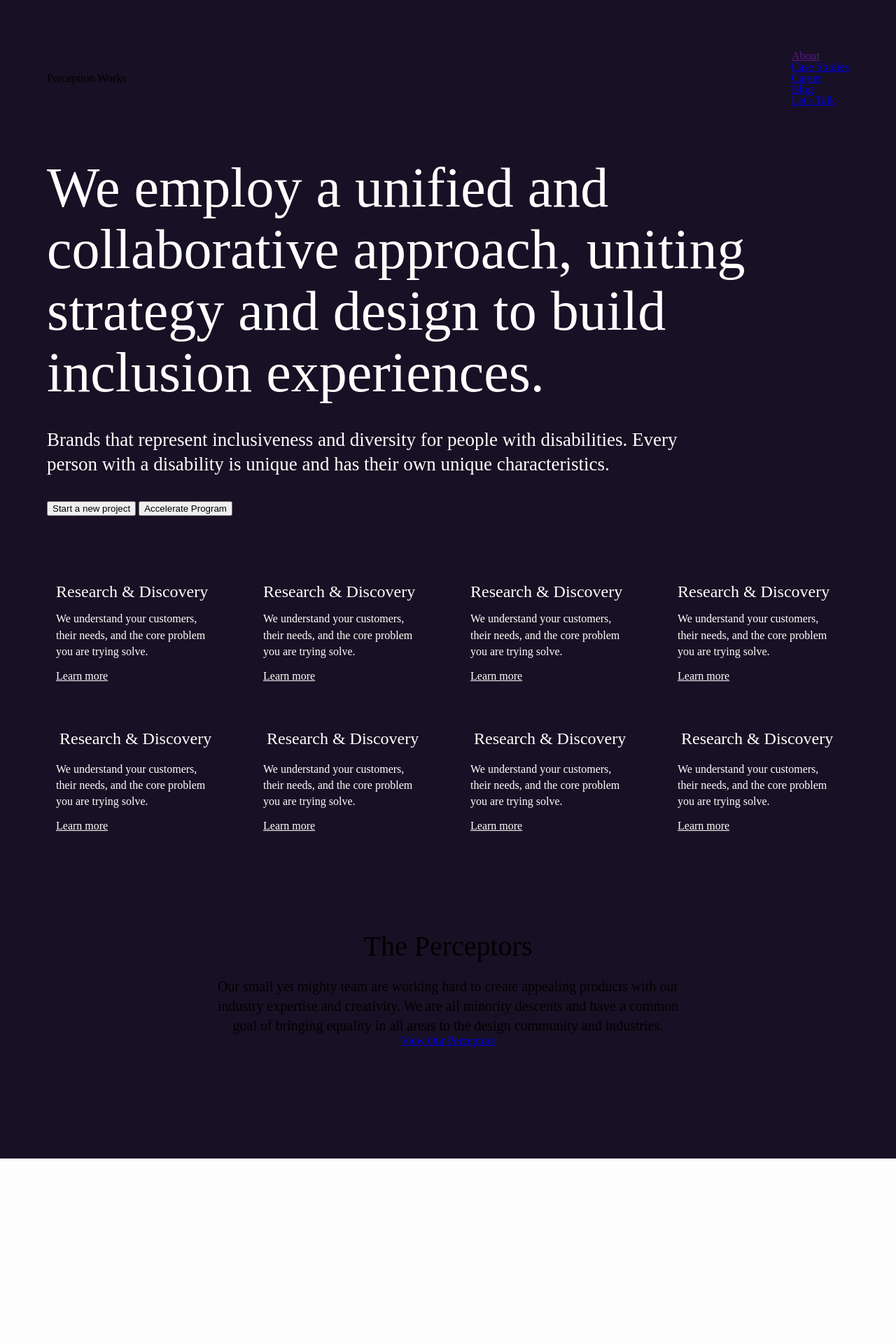
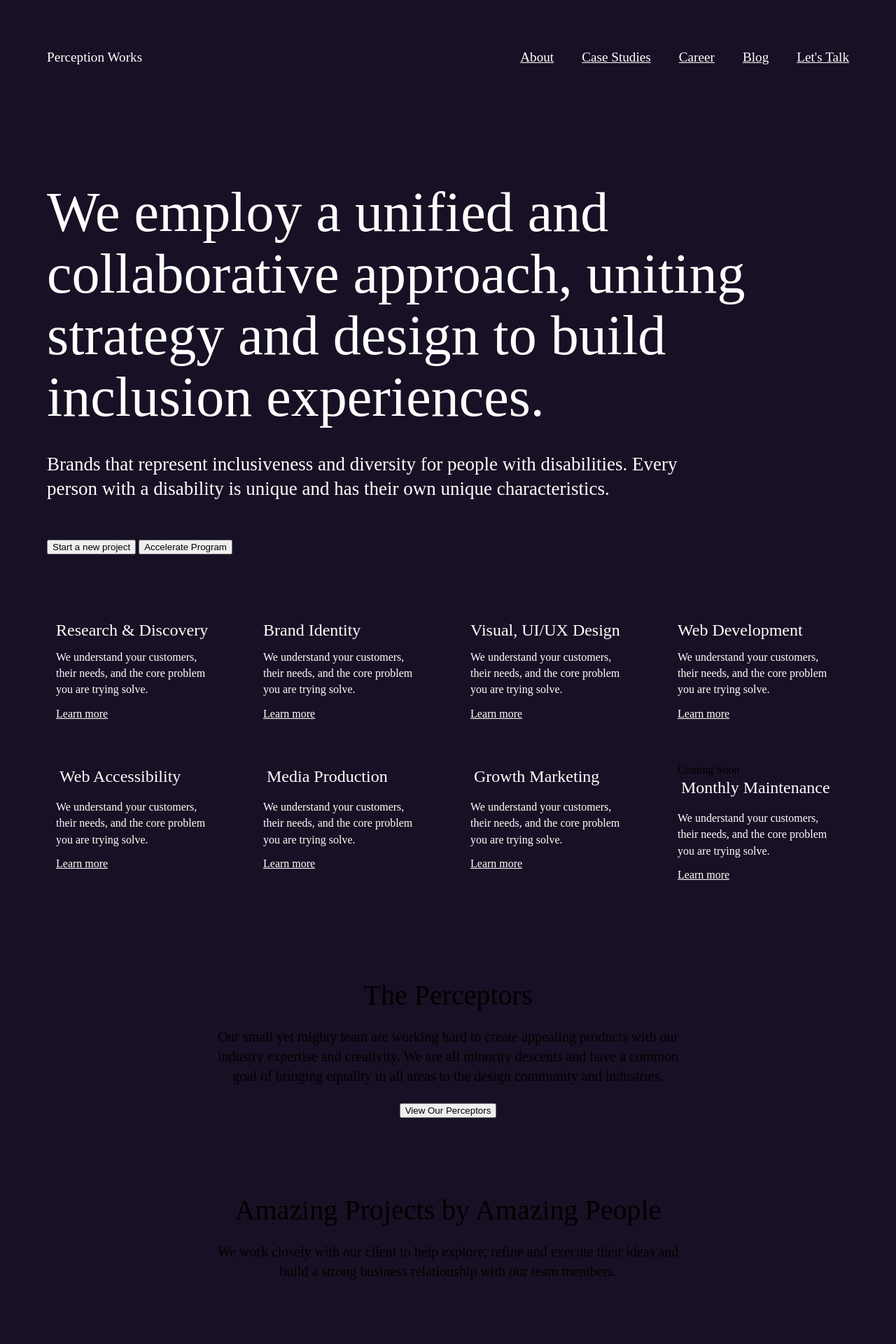
Before and after one commit to jeauxcoding/pw, a Jekyll site: the page built from index.md, in a window 1280 px wide. Shown: the top 1920 px of the page at 70% size. Built offline with Jekyll 4.4.1, drawn with Linux system fonts in a browser that asks for light colours; before the commit the page ends 1655 px from its top, so only the background shows below that; some of the changed text lies outside the part shown.

Commit message:
update version 03

```diff
--- a/_includes/homepage.html
+++ b/_includes/homepage.html
@@ -18,3 +18,9 @@
 </div>
 
 {% include info-home.html %}
+
+
+{% include showcase.html %}
+
+
+{% include info_home_three.html %}
--- a/_includes/info-home.html
+++ b/_includes/info-home.html
@@ -1,5 +1,5 @@
 <div class="the__Perceptors">
   <h1>The Perceptors</h1>
   <p>Our small yet mighty team are working hard to create appealing products with our industry expertise and creativity.  We are all minority descents and have a common goal of bringing equality in all areas to the design community and industries.</p>
-  <a href="#" role="button">View Our Perceptors</a>
+  <button type="button" name="button">View Our Perceptors</button>
 </div>
--- /dev/null
+++ b/_includes/info_home_three.html
@@ -0,0 +1,5 @@
+<div class="the__Perceptors">
+  <h1>Perception Works Labs</h1>
+  <p>Perception Works Labs will be an innovative space for testing new products to make the digital world more accessible and inclusion for people with disabilities and the community.</p>
+  <button type="button" name="button">want to learn more</button>
+</div>
--- a/_includes/services.html
+++ b/_includes/services.html
@@ -7,17 +7,17 @@
             <a href="#" role="link">Learn more</a>
           </li>
           <li>
-            <h2>Research & Discovery</h2>
+            <h2>Brand Identity</h2>
             <p>We understand your customers, their needs, and the core problem you are trying solve.</p>
             <a href="#" role="link">Learn more</a>
           </li>
           <li>
-            <h2>Research & Discovery</h2>
+            <h2>Visual, UI/UX Design</h2>
             <p>We understand your customers, their needs, and the core problem you are trying solve.</p>
             <a href="#" role="link">Learn more</a>
           </li>
           <li>
-            <h2>Research & Discovery</h2>
+            <h2>Web Development</h2>
             <p>We understand your customers, their needs, and the core problem you are trying solve.</p>
             <a href="#" role="link">Learn more</a>
           </li>
@@ -25,23 +25,24 @@
 
       <div class="bottom__row">
           <li>
-            <h2>Research & Discovery</h2>
+            <h2>Web Accessibility</h2>
             <p>We understand your customers, their needs, and the core problem you are trying solve.</p>
             <a href="#" role="link">Learn more</a>
           </li>
 
           <li>
-            <h2>Research & Discovery</h2>
+            <h2>Media Production</h2>
             <p>We understand your customers, their needs, and the core problem you are trying solve.</p>
             <a href="#" role="link">Learn more</a>
           </li>
           <li>
-            <h2>Research & Discovery</h2>
+            <h2>Growth Marketing</h2>
             <p>We understand your customers, their needs, and the core problem you are trying solve.</p>
             <a href="#" role="link">Learn more</a>
           </li>
           <li>
-            <h2>Research & Discovery</h2>
+            <small>Coming Soon</small>
+            <h2>Monthly Maintenance</h2>
             <p>We understand your customers, their needs, and the core problem you are trying solve.</p>
             <a href="#" role="link">Learn more</a>
           </li>
--- /dev/null
+++ b/_includes/showcase.html
@@ -0,0 +1,64 @@
+<div class="the__Perceptors">
+  <h1>Amazing Projects by Amazing People</h1>
+  <p>We work closely with our client to help explore, refine and execute their ideas and build a strong business relationship with our team members.</p>
+</div>
+
+
+<div class="container">
+  <div class="center">
+    <div class="case__showcase">
+        <div class="Case__Studies">
+            <div class="case__info">
+                <div class="wrapper">
+                    <h2>Elevated eCommerce shopping experience</h2>
+                    <ul>
+                      <li>Branding Identity</li>
+                      <li>Photography</li>
+                      <li>UI/UX Design</li>
+                      <li>SMS Marketing & Social Media</li>
+                      <li>Web Development</li>
+                    </ul>
+                    <button type="button" name="button">Coming Soon</button>
+                </div>
+            </div>
+        </div>
+
+        <div0 class="Team__Portfolio">
+            <div class="card sbr_01_display_logo">
+                <img draggable="false" src="/assets/img/display-SBR-logo.png" alt="brandbook-photo-display">
+            </div>
+
+            <div class="card sbr_01_display_eyewear">
+                <img draggable="false" src="/assets/img/eye-one.png" alt="eyewear-photo-display-one">
+                <img draggable="false" src="/assets/img/eye-two.png" alt="eyewear-photo-display-two">
+                <p>Shadebyranda - Where holistic and health eyewear meets eCommerce eyewear.</p>
+            </div>
+        </div>
+    </div>
+</div>
+
+<div class="testimony SBR_testimony">
+  <div class=" container">
+    <div class="center TextSBR">
+      <div class="test__article">
+        <div class="card">
+             <h2>Exceeded my expectations</h2>
+             <img draggable="false" src="/assets/img/play_button.svg" alt="play_button_">
+        </div>
+
+        <article class="testimony__article">
+          “I can honestly say that if you are looking for a way to build your database for Demand Gen / Biz Dev efforts, you won’t be disappointed. $0-5 million in 3 months is not only possible, I can now say that $5 -20M is staring us in the.”
+        </article>
+
+        <div class="card">
+             <h2>Miranda Hunter | Chief Executive Officer @</h2>
+             <img draggable="false" src="/assets/img/SBR_Logo_Type.svg" alt="SBR_Logo_Type">
+        </div>
+      </div>
+
+      <div class="test__article">
+          <img class="imgMiranda" draggable="false" src="/assets/img/miranda.png" alt="SBR_Logo_Type">
+      </div>
+    </div>
+  </div>
+</div>
--- a/assets/css/main.css
+++ b/assets/css/main.css
@@ -11,6 +11,18 @@
 .wrapper {
   padding-left: 19px;
   padding-right: 19px;
+}
+
+.center {
+  margin: 0 auto;
+  width: 100%;
+  max-width: min-content;
+
+}
+
+.logo {
+  font-size: 1.2em;
+  color: white;
 }
 
 .nav {
@@ -27,7 +39,7 @@
 }
 
 .hero_info {
-  margin-top: 3em;
+  margin: 9em 0 19px;
 }
 
 .hero_info h1 {
@@ -123,15 +135,108 @@
 
 .the__Perceptors h1 {
   font-size: 40px;
-  margin-bottom: 23px;
 }
 
 .the__Perceptors p {
+  margin: 25px 0;
   font-size: 20px;
   line-height: 1.4;
 }
 
+.nav__list {
+  display: flex;
+  gap: 40px;
+}
 
+.nav__item a {
+  font-size: 1.2em;
+  color: white;
+}
+
+.Case__Studies {
+  border: 1px solid #1B1B1B;
+  border-radius: 25px;
+  width: 100%;
+  max-width: fit-content;
+  max-height: 380px;
+  padding: 1em 0em;
+}
+
+.case__info {
+  padding: 2em 1.1em;
+}
+
+.case__info h2 {
+  font-size: 29px;
+  width: 350px;
+
+}
+
+.case__info ul {
+  padding: 35px;
+}
+
+.case__info ul li {
+  padding: 6px 0;
+}
+
+.case__showcase {
+  display: flex;
+}
+
+.Team__Portfolio {
+  display: flex;
+  position: relative;
+  right: 2em
+}
+
+.sbr_01_display_logo {
+  position: relative;
+  bottom: 0px;
+  top: 80px;
+}
+
+.sbr_01_display_eyewear img {
+  padding-left: 20px;
+  padding-bottom: 20px;
+}
+
+.sbr_01_display_eyewear p {
+  padding-left: 20px;
+}
+
+.TextSBR {
+  display: flex;
+  margin: 100px auto !important;
+}
+
+.testimony .card {
+  display: flex;
+  align-items: center;
+}
+
+.testimony h2 {
+  font-size: 20px;
+  padding-right: 15px;
+
+}
+
+.testimony .center {
+  margin: 0 auto;
+  width: 100%;
+  max-width: 890px;
+}
+
+.testimony__article {
+  font-size: 26px;
+  line-height: 1.4;
+  padding: 23px 0;
+}
+
+.test__article .imgMiranda {
+  padding: 0 20px;
+
+}
 
 /* On screens that are 992px wide or less, go from four columns to two columns */
 @media screen and (max-width: 992px) {
```
Also changed, not shown: _data/portfolio/showcase.yml (added, +11 -0 lines), _data/teams/team.yml (deleted, +0 -33 lines), assets/img/Ellipse 11.png (added), assets/img/SBR_Logo_Type.svg (added), assets/img/clarity_play-solid.png (added), assets/img/display-SBR-logo.png (added), assets/img/eye-one.png (added), assets/img/eye-two.png (added), assets/img/logosbr.png (added), assets/img/miranda.png (added), assets/img/play_button.svg (added).
